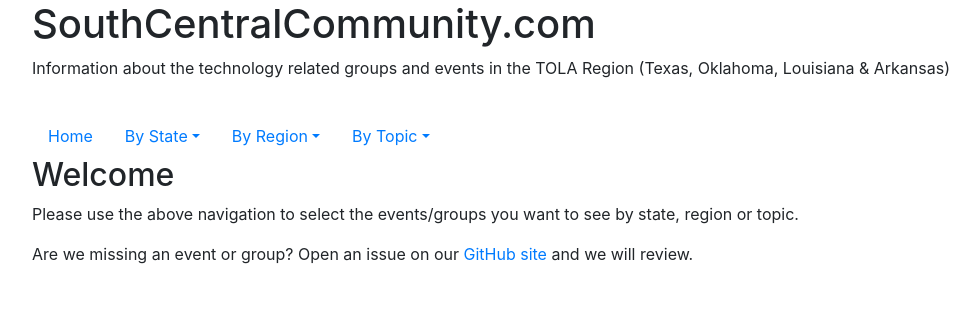
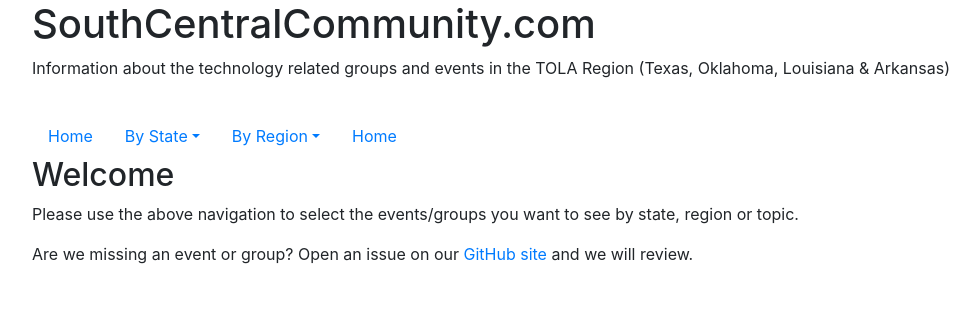
Before and after one commit to southcentralcommunity/southcentralcommunity.github.io, a Jekyll site: the page built from index.md, in a window 1280 px wide. Shown: the top 319 px of the page, without its empty margins (53-1033 px from the left). Built offline with Jekyll 4.4.1, drawn with Linux system fonts in a browser that asks for light colours; our own code applies the rules of GitHub Pages for plain Markdown files.

Commit message:
turn on new topic list

```diff
--- a/_layouts/default.html
+++ b/_layouts/default.html
@@ -44,16 +44,10 @@
                         {% endfor %}
                     </div>
                   </li>
-                  <li class="nav-item dropdown">
-                      <a class="nav-link dropdown-toggle" data-toggle="dropdown" href="#" aria-haspopup="true" aria-expanded="false">By Topic</a>
-                      <div class="dropdown-menu">
-                          {% assign sortedTopics = site.topics | sort: 'title' %}
-                          {% for topic in sortedTopics %}
-                            <a class="dropdown-item" href="{{ topic.url }}">{{ topic.title }}</a>
-                          {% endfor %}
-                      </div>
-                    </li>
-                  </ul>
+                  <li class="nav-item">
+                    <a class="nav-link" href="/topics">Home</a>
+                  </li>
+                </ul>
             </nav>
             <section>
                 {{ content }}
```
